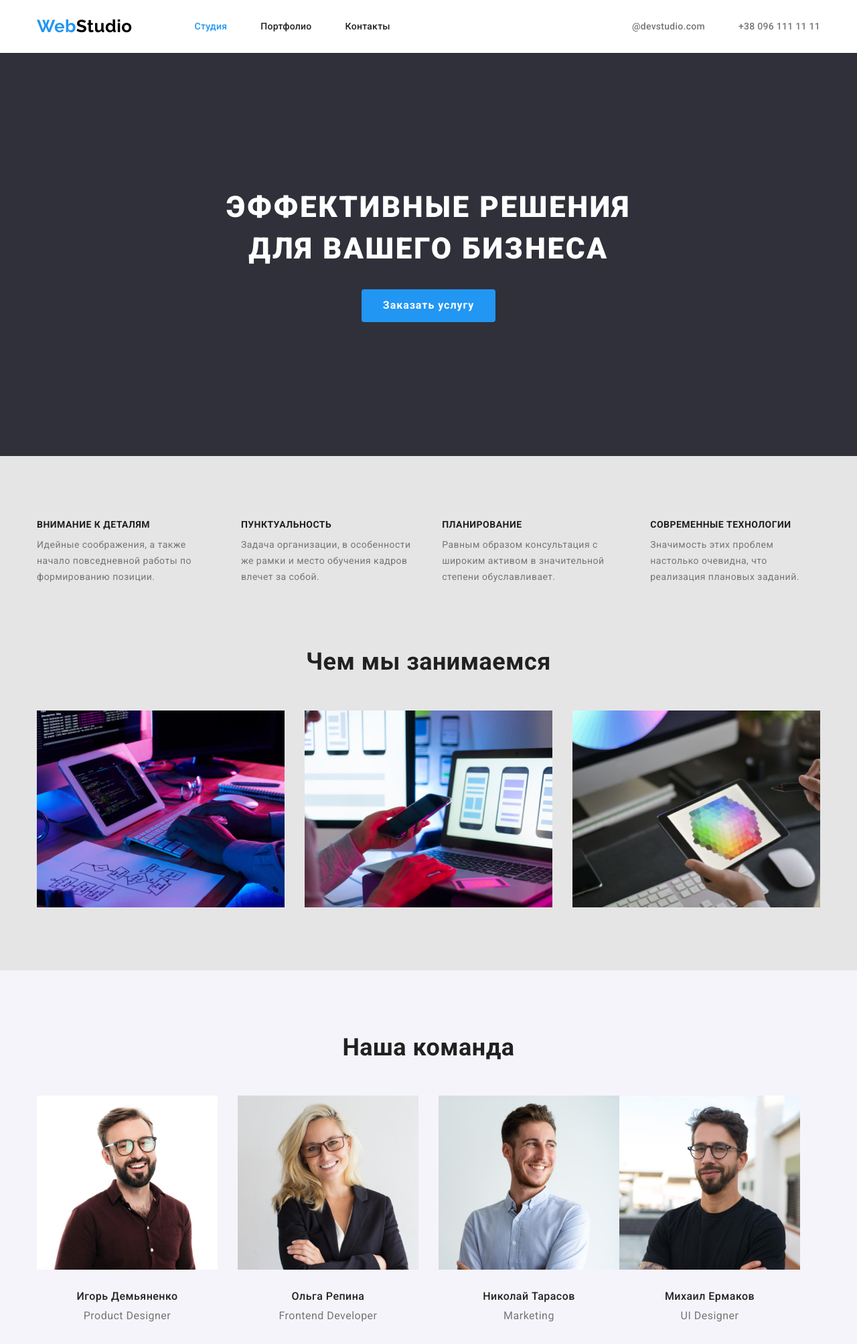
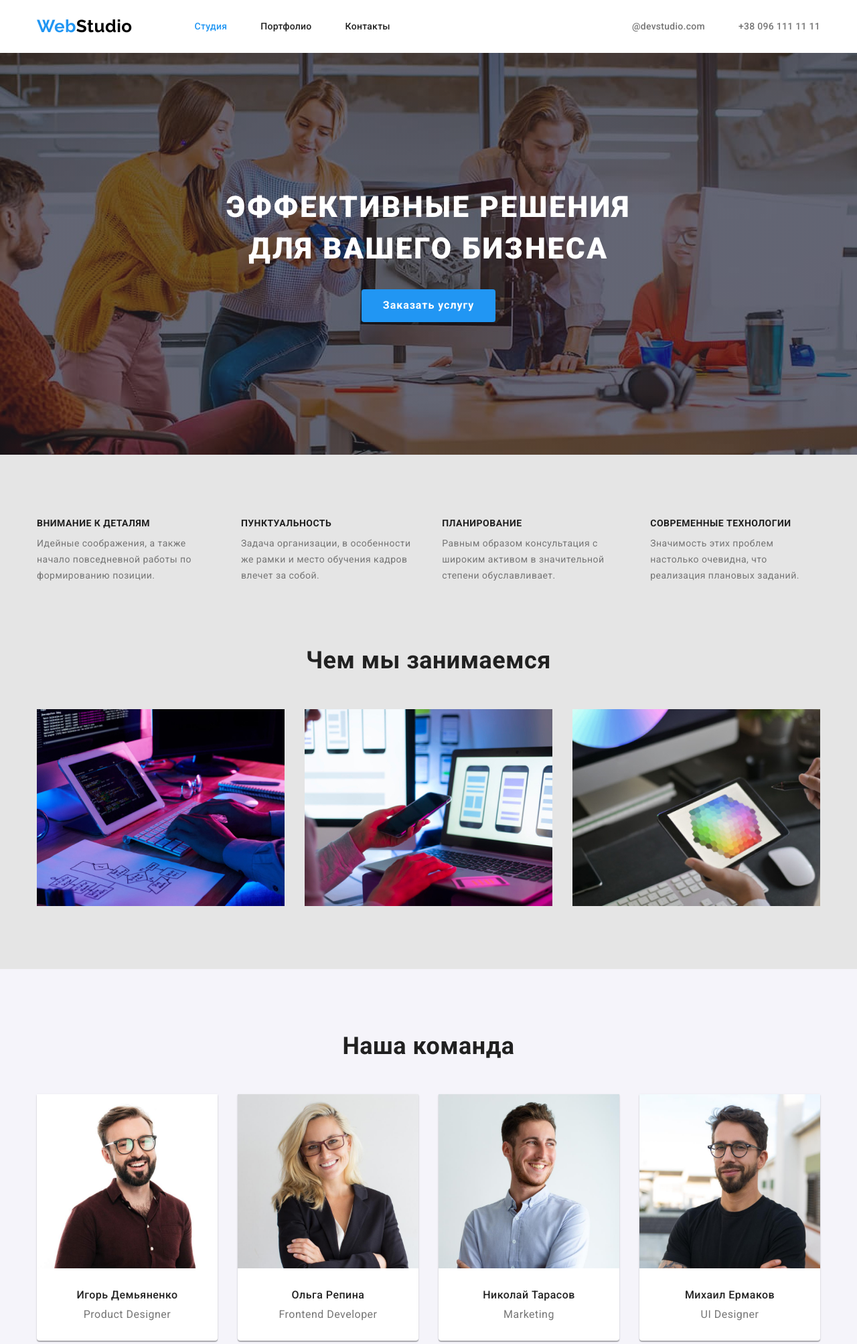
Before and after one commit to ertyhd/goit-markup-hw-04, a plain HTML site: page index.html in a window 1280 px wide. Shown: the top 2007 px of the page at 67% size. Drawn offline with nearby package versions, Linux system fonts and the light colour scheme.

Commit message:
Added background image and team cards shadows

```diff
--- a/css/styles.css
+++ b/css/styles.css
@@ -10,6 +10,7 @@
     --primary-text-color: #757575;
     --title-color: #212121;
     --incolor-background: #2F303A;
+    --bg-non-image: #C4C4C4;
 }
 /* Reset styles */
 h1, h2, h3, h4, p {
@@ -148,8 +149,10 @@ button {
     padding-top: 24px;
     padding-bottom: 24px;
 }
-.hero,
 .incolor-section {
+    max-width: 1600px;
+    margin-left: auto;
+    margin-right: auto;
     background-color: var(--incolor-background);
 }
 .team {
@@ -193,11 +196,19 @@ button {
 }
 /* Hero */
 .hero {
+    max-width: 1600px;
+    height: 600px;
+    margin-left: auto;
+    margin-right: auto;
     padding-top: 200px;
     padding-bottom: 200px;
-    text-align: center;
+    background: var(--bg-non-image);
+    background-image: linear-gradient(rgba(47, 48, 58, 0.4), rgba(47, 48, 58, 0.4)), url('../images/indeximages/bg-img.jpg');
+    background-repeat: no-repeat;
+    background-position: center center;
+    background-size: cover;
+    background-clip: padding-box;
 }
-
 /* Studio */
 .studio-section {
     display: flex;
@@ -206,10 +217,8 @@ button {
     margin-left: 30px;
 }
 /* Portfolio */
-
 .portfolio-list {
     display: flex;
-
 }
 .portfolio-list .items + .items {
     margin-left: 30px;
@@ -222,11 +231,14 @@ button {
     display: flex;
     flex-wrap: wrap;
 }
-.enployees-cards:not(:nth-child(3n)) {
+.enployees-cards:not(:nth-child(4n)) {
     margin-right: 30px;
 }
 .enployees-cards {
     flex-basis: calc(100% - 90px) / 4;
+    background: #FFFFFF;
+    box-shadow: 0px 1px 3px rgba(0, 0, 0, 0.12), 0px 1px 1px rgba(0, 0, 0, 0.14), 0px 2px 1px rgba(0, 0, 0, 0.2);
+    border-radius: 0px 0px 4px 4px;
 }
 .enployees-cards-text {
     padding-top: 30px;
@@ -239,6 +251,7 @@ button {
     font-family: inherit;
 }
 .button.index-page {
+    display: block;
     font-weight: 700;
     font-size: 16px;
     line-height: 1.8;
@@ -246,6 +259,8 @@ button {
     border: none;
     border-radius: 4px;
     padding: 10px 32px;
+    margin-left: auto;
+    margin-right: auto;
 }
 .button.index-page:hover,
 .button.index-page:focus {
```
Also changed, not shown: index.html (+0 -1 lines), images/indeximages/bg-img.jpg (added).
